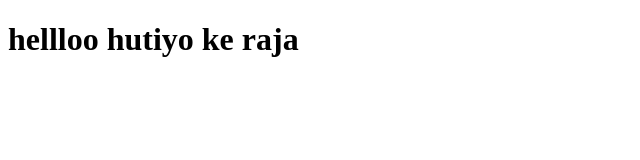
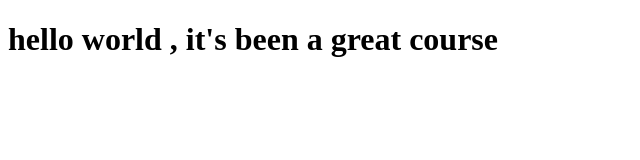
Before and after one commit to aman2507/coursera-test, a plain HTML site: page site/index.html in a window 1280 px wide. Shown: the whole page, without its empty margins (0-640 px from the left). Drawn offline with Linux system fonts and the light colour scheme.

Commit message:
small addition to our content

```diff
--- a/site/index.html
+++ b/site/index.html
@@ -1,9 +1,9 @@
 <!DOCTYPE html>
 <html>
 <head>
-	<title>heloo hutiyo</title>
+	<title>hello world</title>
 </head>
 <body>
-<h1>hellloo hutiyo ke raja </h1>
+<h1>hello world , it's been a great course </h1>
 </body>
 </html>
```
